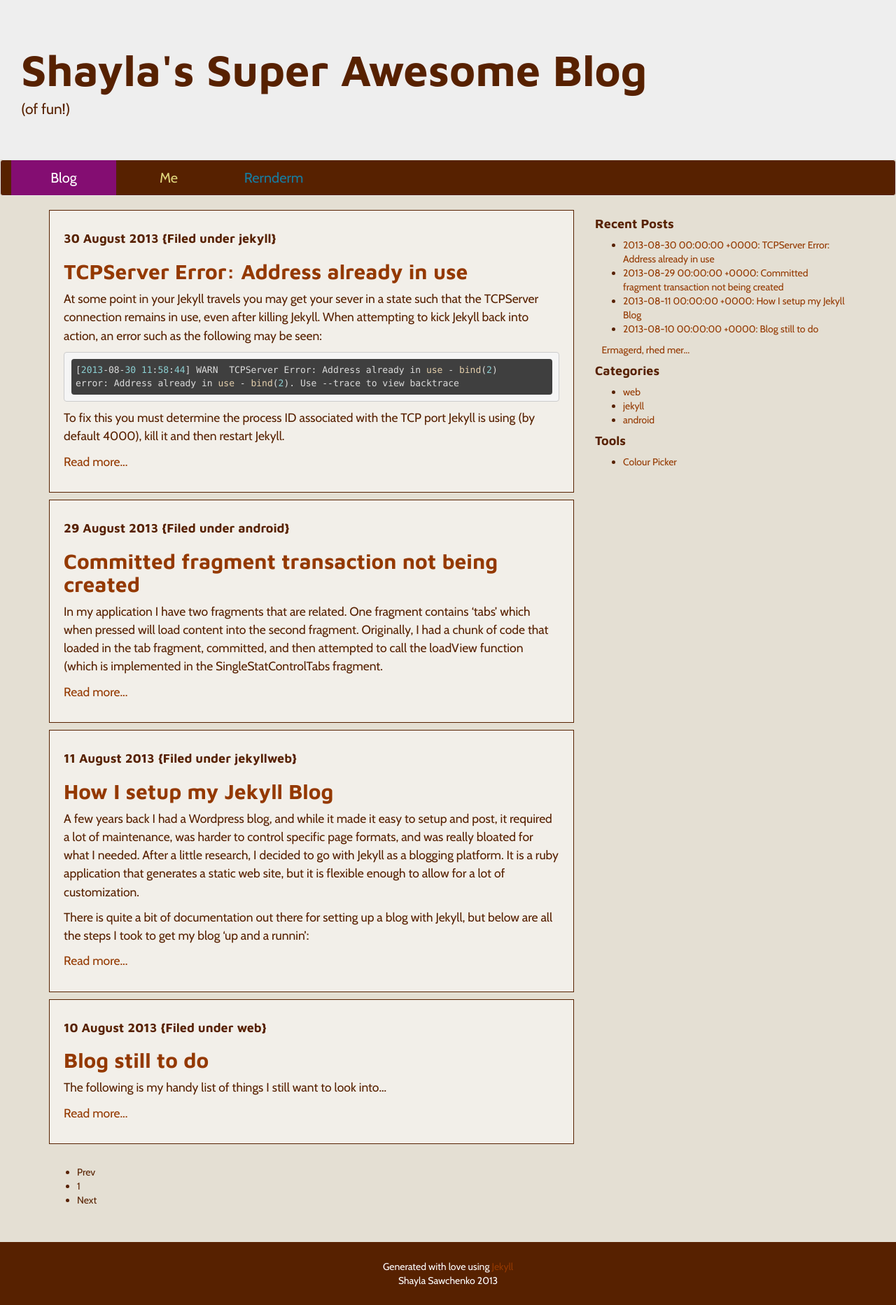
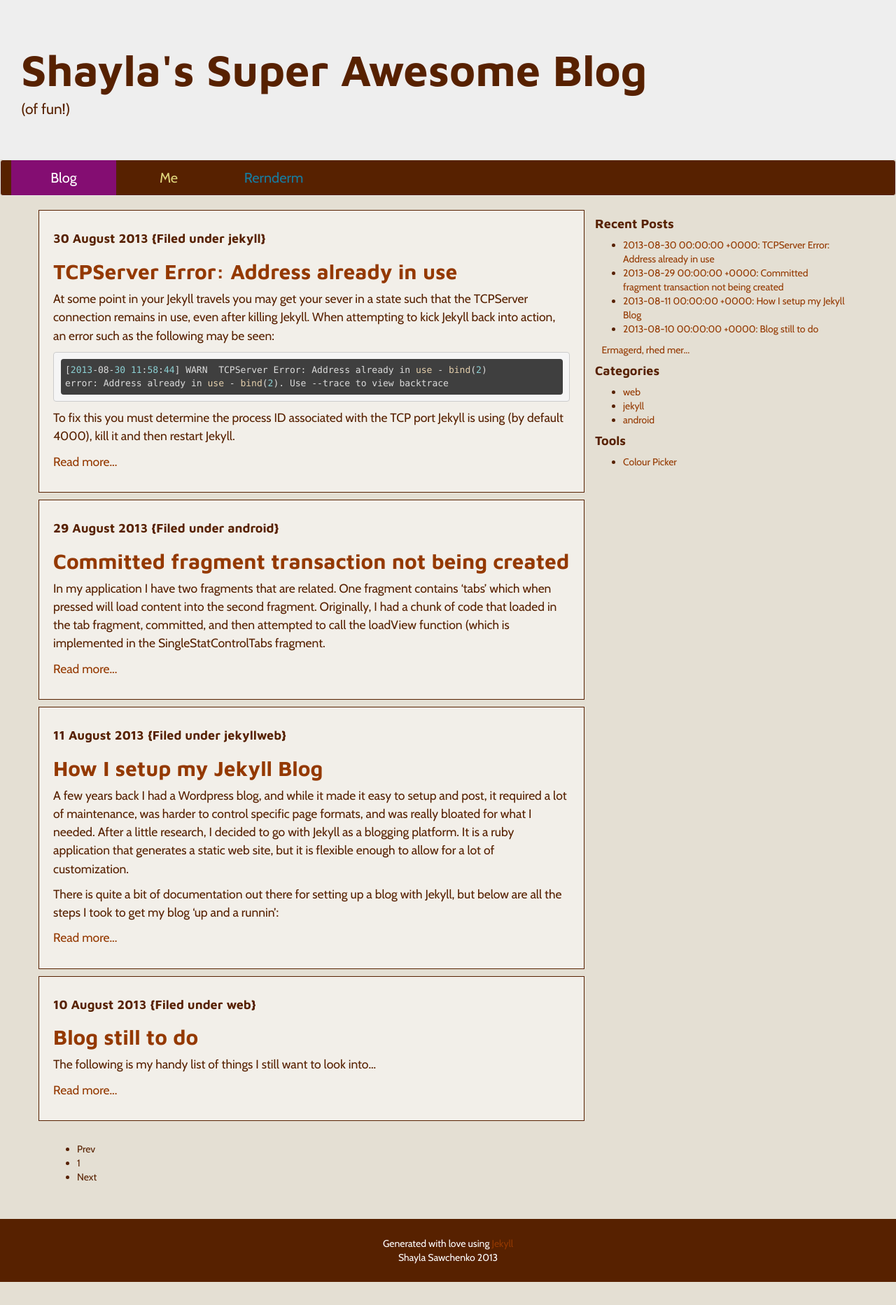
Before and after one commit to ssawchenko/jekyllblog, a Jekyll site: the page built from index.html, in a window 1280 px wide. Shown: the whole page at 70% size. Built offline with Jekyll 4.4.1, drawn with Linux system fonts in a browser that asks for light colours; some web fonts are replaced; Markdown is read by kramdown in place of the engine named in the settings; the list of posts is cut into pages by our own code; after the commit the page ends 1832 px from its top, so only the background shows below that.

Commit message:
More bootstrap 3 updates

```diff
--- a/css/bootstrap-custom.css
+++ b/css/bootstrap-custom.css
@@ -57,10 +57,6 @@ body {
 	}
 }
 
-.navbar-inner {
-	border-radius: 0px;
-}
-
 a {
   color: #943900;
   text-decoration: none;
@@ -76,7 +72,6 @@ a:focus {
 	background:#572100;
 }
 
-
 #nav_blog > a{ color: #840D72; }
 #nav_blog.active > a { background-color: #840D72 !important; color: white; }
 #nav_resume > a{ color: #DFD47A; }
--- a/index.html
+++ b/index.html
@@ -3,8 +3,8 @@ layout: default
 ---
 
 {% for post in site.posts limit: 10 %}
-<div class="row-fluid">
-  <div class="span12 post-preview">
+<div class="row">
+  <div class="col-md-12 post-preview">
     <h4>{{ post.date | date_to_long_string }} {<span class="categories">Filed under {{ post.categories | category_links }}</span>}</h4>
     <h2><a href="{{ BASE_PATH }}{{ post.url }}">{{ post.title }}</a></h2>
     <p>{{ post.excerpt }}</p>
@@ -15,8 +15,8 @@ layout: default
 </div>
 {% endfor %}
 
-<div class="row-fluid">
-  <div class="span12">
+<div class="row">
+  <div class="col-md-12">
     <div class="pagination">
       <ul>
         {% if paginator.previous_page %}
```
